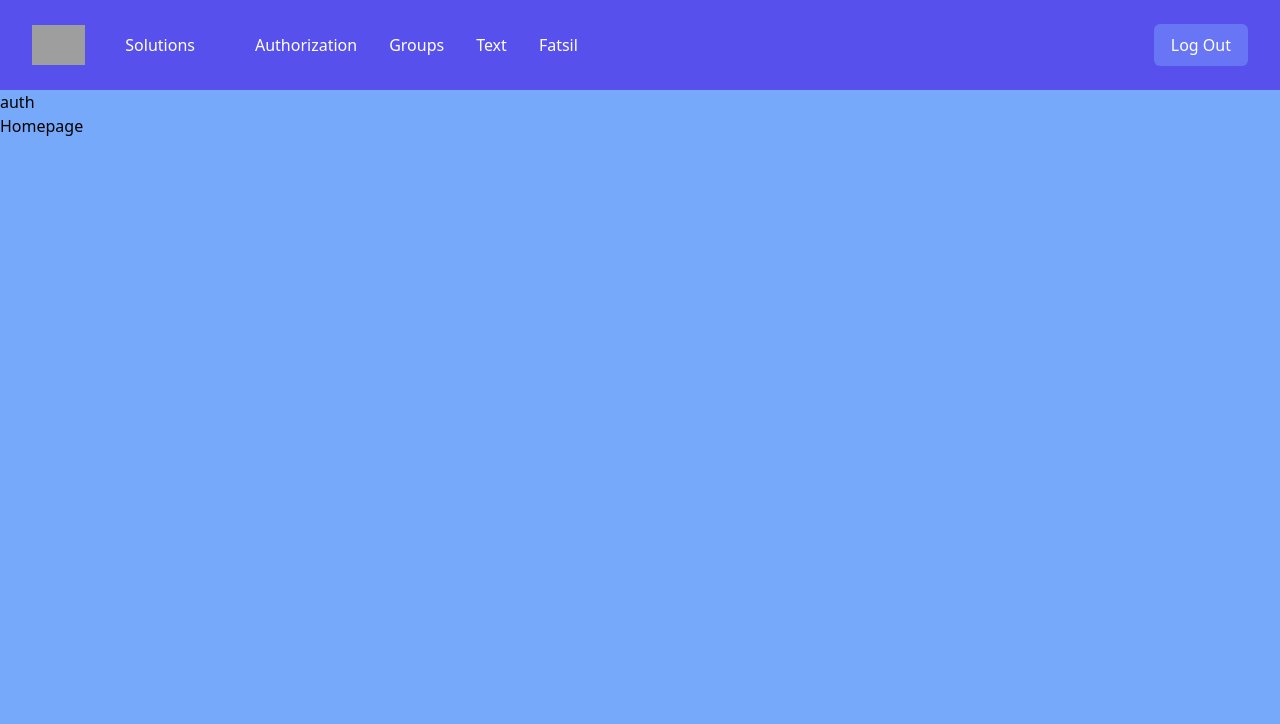
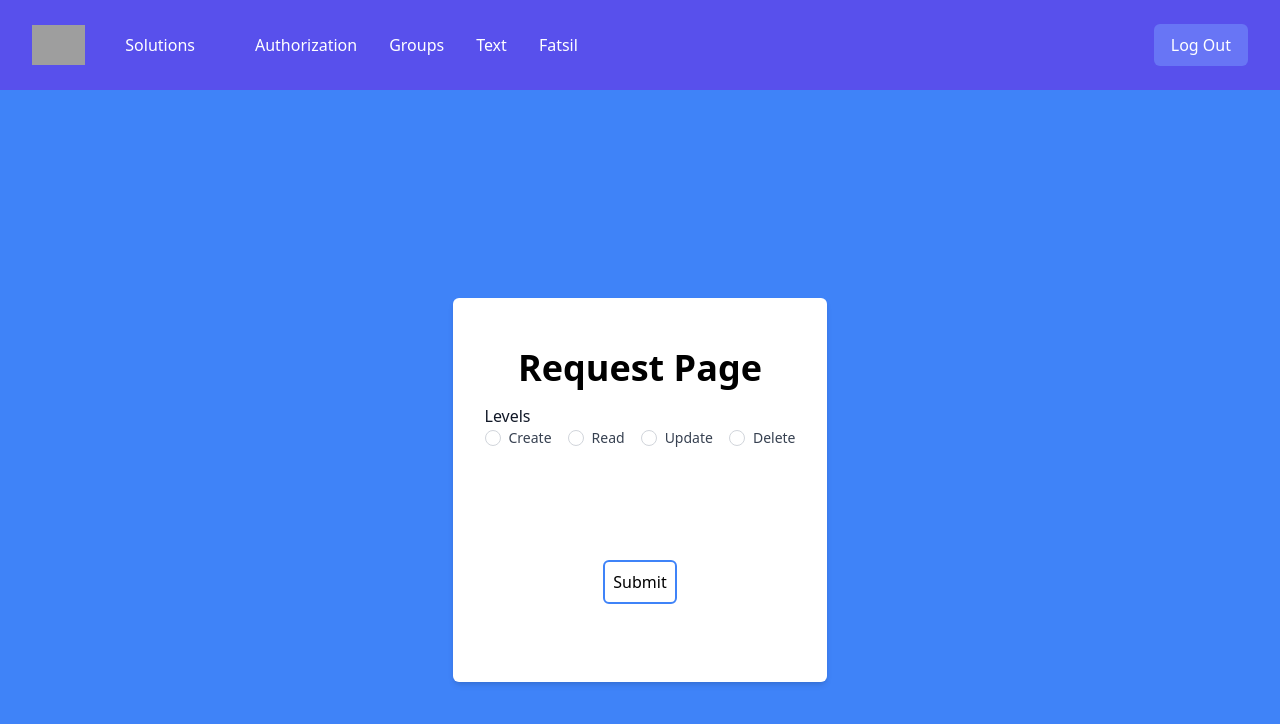
Before and after one commit to SWEN90016-Project/client, a React (Vite) app: page /Homepage/Authorization in a window 1280 px wide. Shown: the top 724 px of the page. Built offline with nearby package versions, Linux system fonts and the light colour scheme; grey boxes are pictures that could not be loaded; some icons are missing; what tw-elements would draw is missing.

Commit message:
created Auth Page

```diff
--- a/src/components/AuthPage.js
+++ b/src/components/AuthPage.js
@@ -1,9 +1,89 @@
+import { useState } from "react";
 import { Link } from "react-router-dom";
 function AuthPage() {
+  const [radio, setRadio] = useState("");
+
+  const onValueChange = (e) => {
+    rad = e.target.value;
+    setRadio(rad);
+  };
   return (
     <div className="h-screen bg-blue-400">
-      <h1 className="text-black">auth</h1>
-      <Link to="/Homepage">Homepage</Link>
+      <div className="grid grid-cols-1 gap-4 place-items-center h-screen bg-blue-500">
+        <div className="grid grid-rows-2 h-96 place-items-center bg-white rounded-md py-2 px-8 shadow-md">
+          <div>
+            <h1 className="pb-4 px-4 text-center text-4xl font-bold">
+              Request Page
+            </h1>
+            <div>
+              <label className="text-base font-medium text-gray-900">
+                Levels
+              </label>
+
+              <div className="space-y-4 sm:flex sm:items-center sm:space-y-0 sm:space-x-10">
+                <div className="flex items-center gap-2">
+                  <input
+                    id="create"
+                    name="notification-method"
+                    type="radio"
+                    className="h-4 w-4 border-gray-300 text-indigo-600 focus:ring-indigo-500"
+                    onChange={onValueChange}
+                    checked={radio === "Create"}
+                    value="Create"
+                  />
+                  <label className="pr-2 block text-sm font-medium text-gray-700">
+                    Create
+                  </label>
+                  <input
+                    id="read"
+                    name="notification-method"
+                    type="radio"
+                    className="h-4 w-4 border-gray-300 text-indigo-600 focus:ring-indigo-500"
+                    onChange={onValueChange}
+                    checked={radio === "Read"}
+                    value="Read"
+                  />
+                  <label className="pr-2 block text-sm font-medium text-gray-700">
+                    Read
+                  </label>
+                  <input
+                    id="update"
+                    name="notification-method"
+                    type="radio"
+                    className="h-4 w-4 border-gray-300 text-indigo-600 focus:ring-indigo-500"
+                    onChange={onValueChange}
+                    checked={radio === "Update"}
+                    value="Update"
+                  />
+                  <label className="pr-2 block text-sm font-medium text-gray-700">
+                    Update
+                  </label>
+                  <input
+                    id="delete"
+                    name="notification-method"
+                    type="radio"
+                    className="h-4 w-4 border-gray-300 text-indigo-600 focus:ring-indigo-500"
+                    onChange={onValueChange}
+                    checked={radio === "Delete"}
+                    value="Delete"
+                  />
+                  <label className=" block text-sm font-medium text-gray-700">
+                    Delete
+                  </label>
+                </div>
+              </div>
+            </div>
+          </div>
+          <button
+            className="border-2 border-blue-500 p-2 rounded-md"
+            onClick={() => {
+              console.log(radio);
+            }}
+          >
+            Submit
+          </button>
+        </div>
+      </div>
     </div>
   );
 }
--- a/src/components/groups/Groups.js
+++ b/src/components/groups/Groups.js
@@ -167,9 +167,11 @@ function Groups() {
               </div>
 
               <div className="grid grid-cols-5 grid-flow-row py-4">
-                {group.userList.map((user) => (
+                {group.userList.map((user, index) => (
                   <div className="flex flex-row">
-                    <p key={group._id + user.username}>{user.username}</p>
+                    <p key={group._id + user.username + index}>
+                      {user.username}
+                    </p>
                     <button
                       onClick={() => {
                         deleteUser(group._id, user._id);
--- /dev/null
+++ b/src/components/textSearch/TextCard.js
@@ -0,0 +1,77 @@
+import { useContext, useState } from "react";
+import { UserTokenContext } from "../../App";
+import axios from "axios";
+const API_URL = "http://localhost:9000/api/";
+function TextCard(props) {
+  const auth = useContext(UserTokenContext);
+  const [edit, setEdit] = useState(false);
+  const [editText, setEditText] = useState("");
+  const onChangeEdit = (e) => {
+    const edit = e.target.value;
+    setEditText(edit);
+  };
+  const updateText = async (id) => {
+    try {
+      axios.put(API_URL + "updateText/" + id, { text: editText });
+      window.location.reload();
+    } catch (error) {
+      console.error(error);
+    }
+  };
+  return (
+    <div>
+      <div className="grid grid-flow-col">
+        <h1>Posted By</h1>
+        <p>Username here</p>
+        <div>
+          <button
+            onClick={() => {
+              props.setOpen(true);
+              props.setSelectedText(props.data._id);
+            }}
+          >
+            AddUser
+          </button>
+          <button
+            className="bg-blue-400 rounded-lg p-2"
+            onClick={() => {
+              setEdit(true);
+            }}
+          >
+            Edit
+          </button>
+          {auth === "admin" ? (
+            <button
+              onClick={() => {
+                props.deleteText(props.data._id);
+              }}
+            >
+              Delete Text
+            </button>
+          ) : (
+            <></>
+          )}
+        </div>
+      </div>
+
+      {edit ? (
+        <div>
+          <input placeholder="edit mode" onChange={onChangeEdit} />{" "}
+          <button
+            className="bg-blue-400"
+            onClick={() => {
+              setEdit(false);
+              updateText(props.data._id);
+            }}
+          >
+            Finish
+          </button>
+        </div>
+      ) : (
+        <p>{props.data.text}</p>
+      )}
+    </div>
+  );
+}
+
+export default TextCard;
--- a/src/components/textSearch/TextSearch.js
+++ b/src/components/textSearch/TextSearch.js
@@ -3,6 +3,7 @@ import { Dialog, Transition, Combobox } from "@headlessui/react";
 import { CheckIcon, ChevronUpDownIcon } from "@heroicons/react/20/solid";
 import axios from "axios";
 import { UserTokenContext } from "../../App.js";
+import TextCard from "./TextCard.js";
 const API_URL = "http://localhost:9000/api/";
 function Text() {
   const auth = useContext(UserTokenContext);
@@ -113,9 +114,9 @@ function Text() {
 
   useEffect(() => {
     getAllUser();
-    {
-      auth === "admin" ? getAllUser() : getUserTexts();
-    }
+    // {
+    //   auth === "admin" ? getAllUser() : getUserTexts();
+    // }
     getAllText();
   }, []);
 
@@ -139,33 +140,12 @@ function Text() {
           ) : (
             filteredText.map((data) => (
               <div key={data._id}>
-                <div className="grid grid-flow-col">
-                  <h1>Posted By</h1>
-                  <p>Username here</p>
-                  <div>
-                    <button
-                      onClick={() => {
-                        setOpen(true);
-                        setSelectedText(data._id);
-                      }}
-                    >
-                      AddUser
-                    </button>
-                    {auth === "admin" ? (
-                      <button
-                        onClick={() => {
-                          deleteText(data._id);
-                        }}
-                      >
-                        Delete Text
-                      </button>
-                    ) : (
-                      <></>
-                    )}
-                  </div>
-                </div>
-
-                <p>{data.text}</p>
+                <TextCard
+                  setOpen={setOpen}
+                  setSelectedText={setSelectedText}
+                  deleteText={deleteText}
+                  data={data}
+                />
               </div>
             ))
           )}
```
